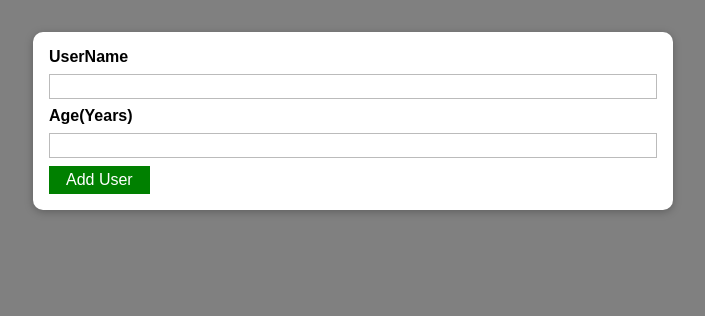
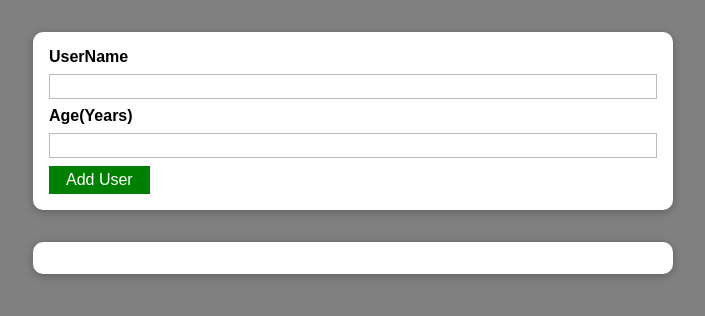
Before and after one commit to ElenaCherpakova/add-users, a React (Create React App) app: page / in a window 1280 px wide. Shown: the top 316 px of the page, without its empty margins (287-992 px from the left). Built offline with nearby package versions, Linux system fonts and the light colour scheme.

Commit message:
add a users list component

```diff
--- a/src/App.js
+++ b/src/App.js
@@ -1,10 +1,11 @@
 import './App.css';
 import AddUser from './components/Users/AddUser';
-
+import UsersList from './components/Users/UsersList'
 function App() {
   return (
     <div>
       <AddUser/>
+      <UsersList users={[]}/>
     </div>
   );
 }
--- a/src/components/Users/AddUser.js
+++ b/src/components/Users/AddUser.js
@@ -43,7 +43,6 @@
         <Button type="submit">Add User</Button>
       </form>
     </Card>
-
   )
 }
 
--- /dev/null
+++ b/src/components/Users/UsersList.js
@@ -0,0 +1,15 @@
+import React from 'react';
+import Card from '../UI/Card';
+import classes from './UsersList.module.css';
+
+const UsersList = (props) => {
+  return (
+    <Card className={classes.users}>
+      <ul>
+        {props.users.map((user) => (<li> {user.name} ({user.age} years old)</li>))}
+      </ul>
+    </Card>
+  )
+}
+
+export default UsersList
--- /dev/null
+++ b/src/components/Users/UsersList.module.css
@@ -0,0 +1,16 @@
+.users {
+  margin: 2rem auto;
+  width:90%;
+  max-width: 40rem;
+}
+
+.users ul {
+  list-style: none;
+  padding:1rem;
+}
+
+.users li {
+  border:1px solid #ccc;
+  margin: 0.5rem 0;
+  padding: 0.5rem;
+}
```
